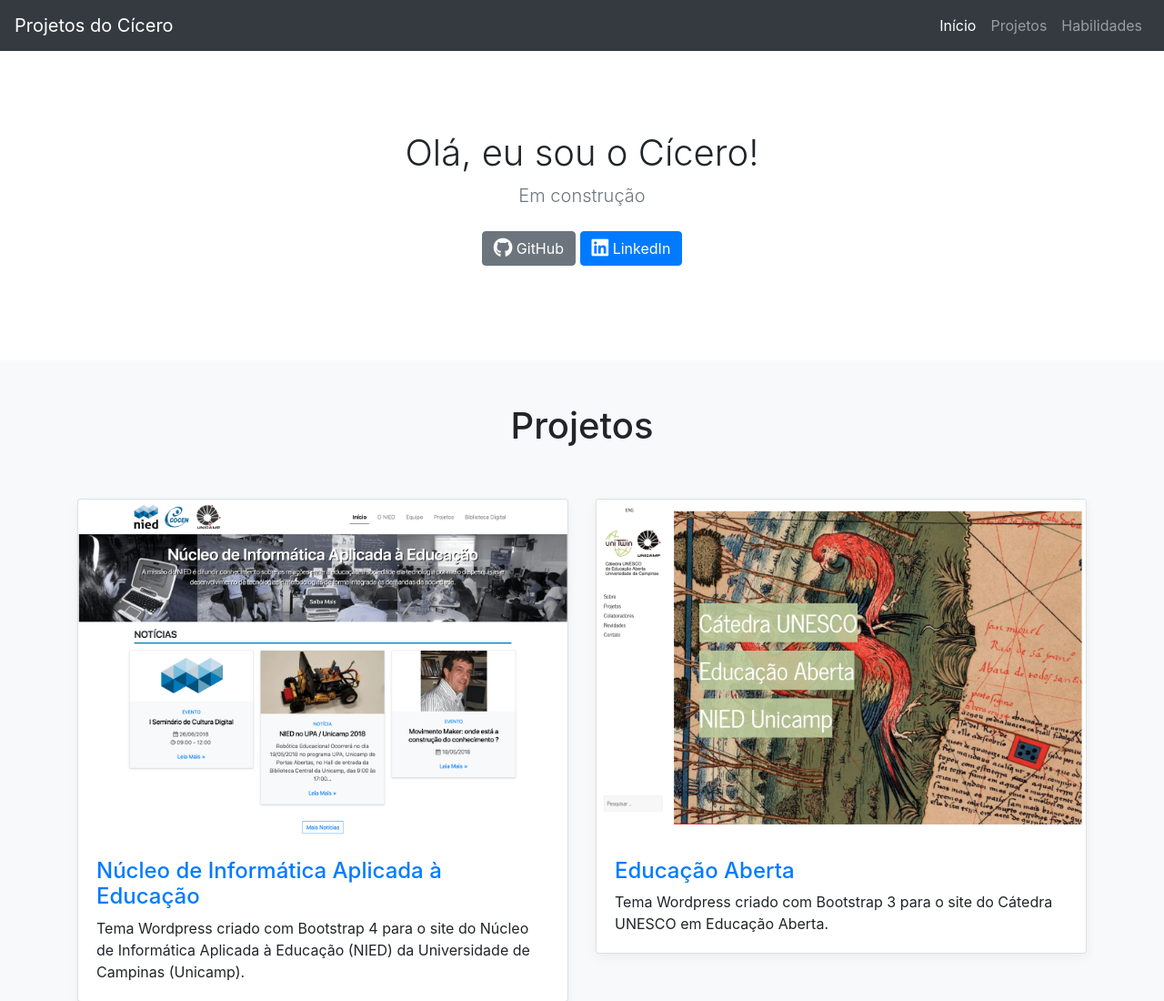
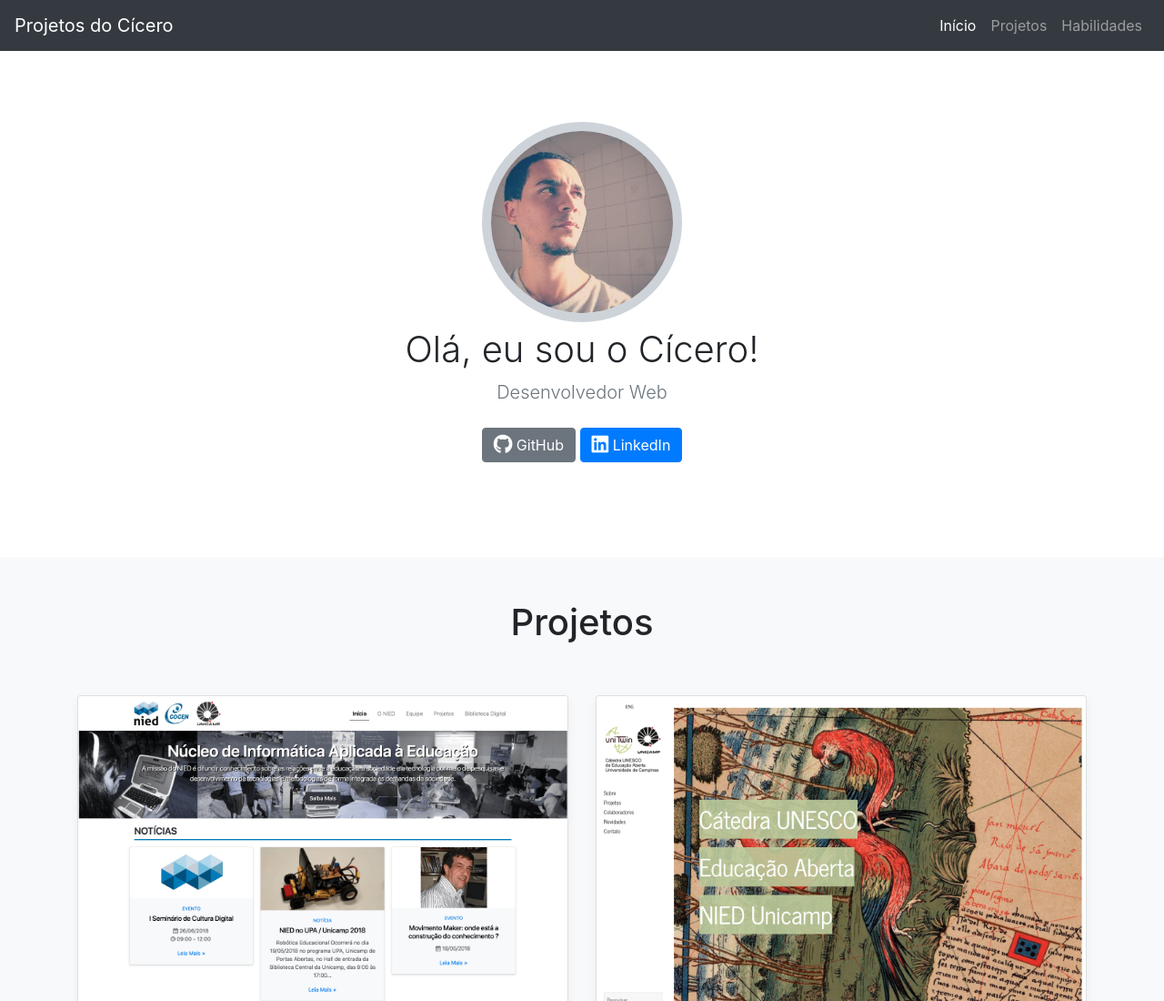
Before and after one commit to greevin/greevin.github.io, a plain HTML site: page index.html in a window 1280 px wide. Shown: the top 1100 px of the page at 91% size. Drawn offline with nearby package versions, Linux system fonts and the light colour scheme.

Commit message:
Adicionado imagem de perfil

```diff
--- a/assets/css/style.css
+++ b/assets/css/style.css
@@ -70,3 +70,10 @@ footer p {
 .progress .bg-php-color {
     background-color: #7878A7!important;
 }
+
+.circle-image {
+  border-radius: 50%;
+  width: 200px;
+  height: 200px;
+  box-shadow: 0px 0px 0px 10px rgba(200,207,213,0.9);
+}
--- a/index.html
+++ b/index.html
@@ -47,8 +47,9 @@
 
       <section class="jumbotron text-center">
         <div class="container">
-          <h1 class="jumbotron-heading">Olá, eu sou o Cícero!</h1>
-          <p class="lead text-muted">Em construção</p>
+          <img class="circle-image" src="assets/img/eu.jpeg" alt="">
+          <h1 class="jumbotron-heading pt-3">Olá, eu sou o Cícero!</h1>
+          <p class="lead text-muted">Desenvolvedor Web</p>
           <p>
             <a href="https://github.com/greevin" class="btn btn-secondary my-2" target="_blank"><i class="fab fa-github fa-lg"></i> GitHub</a>
             <a href="https://www.linkedin.com/in/cicero-neto" class="btn btn-primary my-2" target="_blank"><i class="fab fa-linkedin fa-lg"></i> LinkedIn</a>
```
Also changed, not shown: assets/img/eu.jpeg (added).
